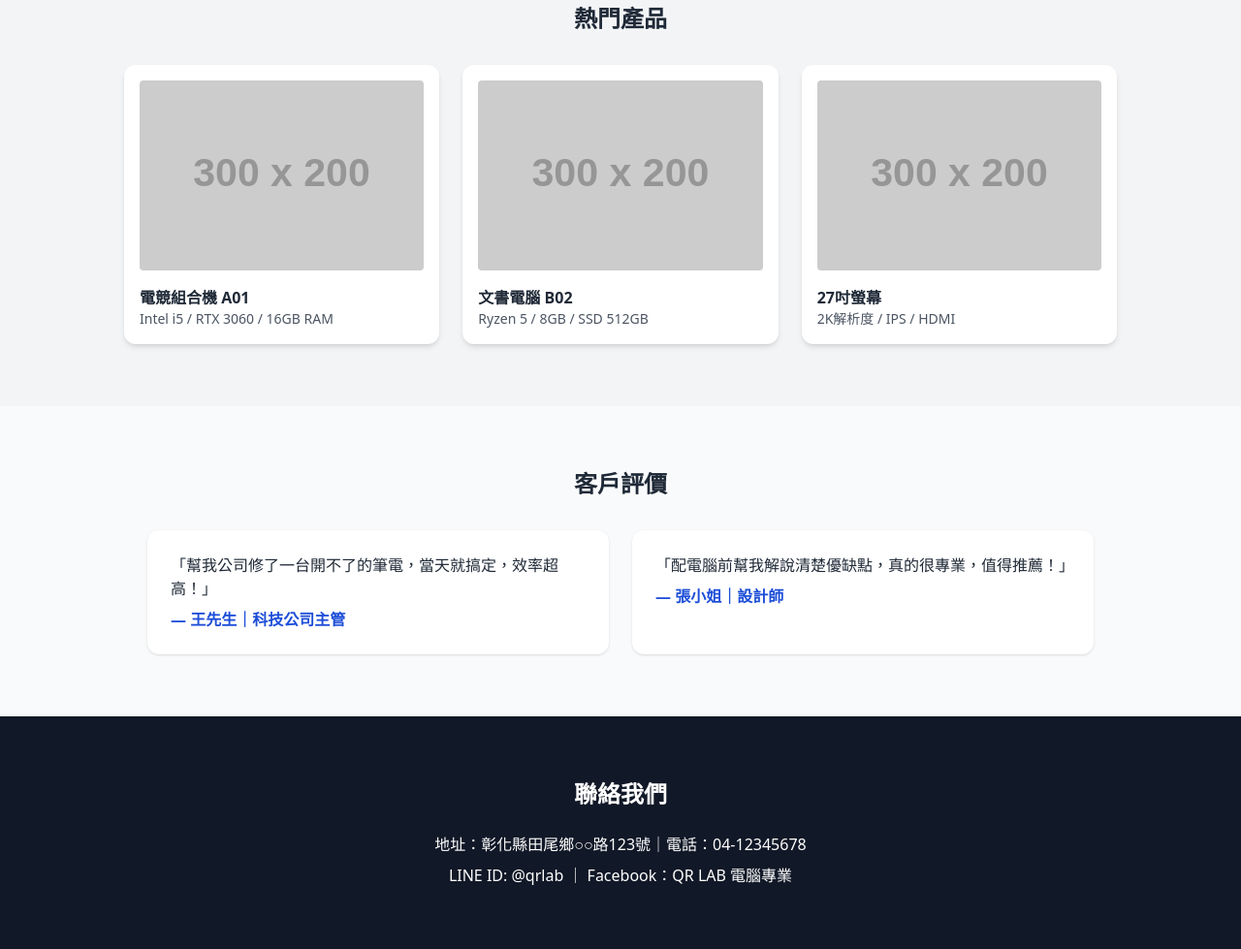
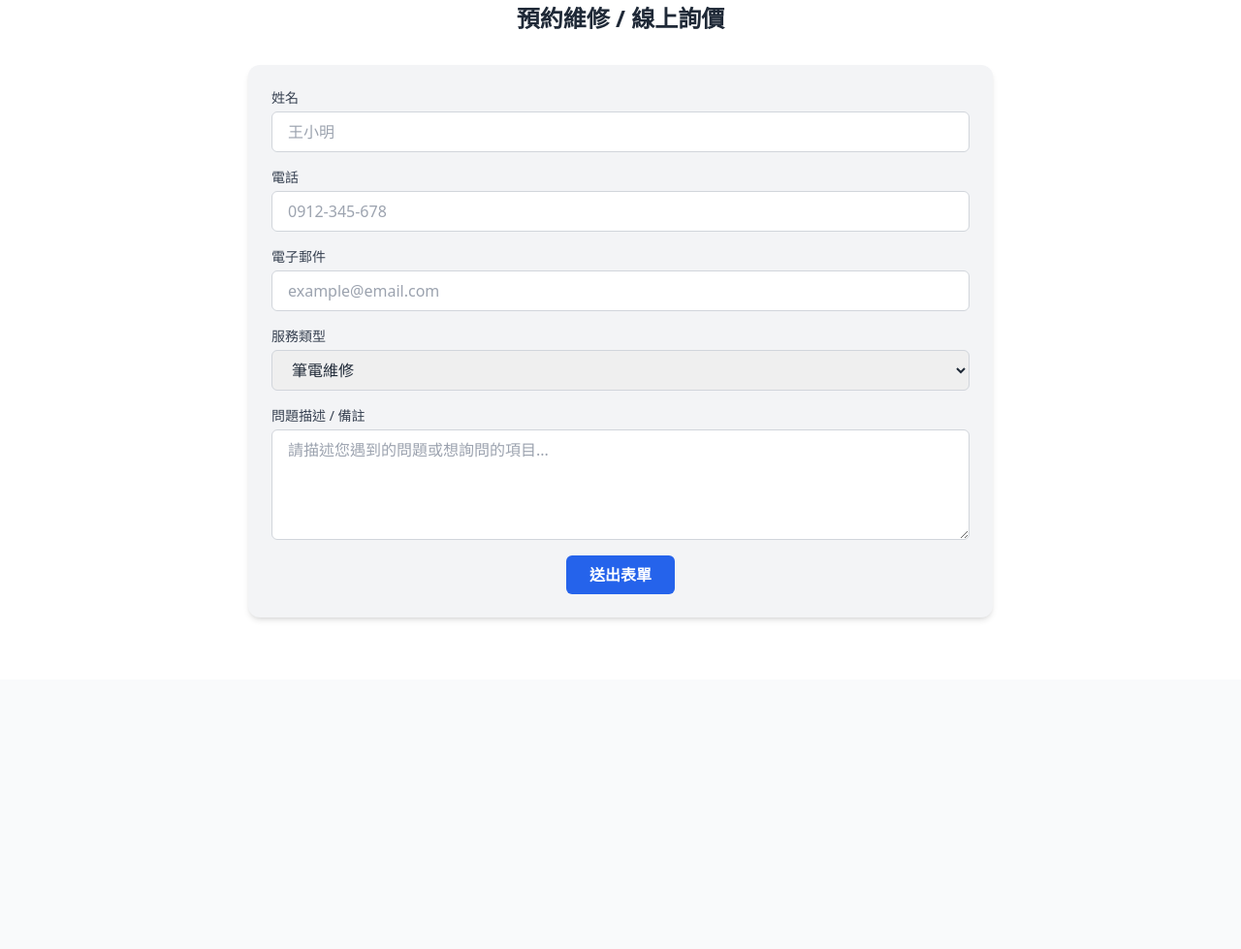
Before and after one commit to JerryChou1/computer-shop, a plain HTML site: page index.html in a window 1280 px wide. Shown: the part 703-1682 px from the top of the page at 97% size. After the commit the page ends 1404 px from the top, so only its background shows below. Drawn offline with nearby package versions, Linux system fonts and the light colour scheme; placeholder pictures from the web are drawn by us.

Commit message:
Update index.html

```diff
--- a/index.html
+++ b/index.html
@@ -5,6 +5,27 @@
   <meta name="viewport" content="width=device-width, initial-scale=1.0">
   <title>電腦維修與IT支援｜QR LAB</title>
   <script src="https://cdn.tailwindcss.com"></script>
+  <script>
+    function handleSubmit(e) {
+      e.preventDefault();
+      const form = e.target;
+      const data = new FormData(form);
+      fetch("https://formspree.io/f/your-form-id", {
+        method: "POST",
+        body: data,
+        headers: {
+          'Accept': 'application/json'
+        }
+      }).then(response => {
+        if (response.ok) {
+          document.getElementById('form-success').classList.remove('hidden');
+          form.reset();
+        } else {
+          alert('送出失敗，請稍後再試。');
+        }
+      }).catch(() => alert('連線錯誤，請稍後再試。'));
+    }
+  </script>
 </head>
 <body class="bg-gray-50 text-gray-800">
   <!-- Hero Section -->
@@ -40,52 +61,40 @@
     </div>
   </section>
 
-  <!-- Product Highlights -->
-  <section class="bg-gray-100 py-16 px-6">
-    <div class="max-w-5xl mx-auto">
-      <h2 class="text-2xl font-bold text-center mb-8">熱門產品</h2>
-      <div class="grid grid-cols-1 md:grid-cols-3 gap-6">
-        <div class="bg-white shadow-md rounded-xl p-4">
-          <img src="https://via.placeholder.com/300x200" alt="Product 1" class="mb-4 rounded">
-          <h3 class="font-semibold">電競組合機 A01</h3>
-          <p class="text-sm text-gray-600">Intel i5 / RTX 3060 / 16GB RAM</p>
+  <!-- Inquiry Form Section -->
+  <section id="inquiry" class="bg-white py-16 px-6">
+    <div class="max-w-3xl mx-auto">
+      <h2 class="text-2xl font-bold text-center mb-8">預約維修 / 線上詢價</h2>
+      <form onsubmit="handleSubmit(event)" class="bg-gray-100 shadow-md rounded-xl p-6 space-y-4">
+        <div>
+          <label class="block text-sm font-medium text-gray-700">姓名</label>
+          <input name="name" required type="text" class="mt-1 block w-full px-4 py-2 rounded-md border border-gray-300" placeholder="王小明">
         </div>
-        <div class="bg-white shadow-md rounded-xl p-4">
-          <img src="https://via.placeholder.com/300x200" alt="Product 2" class="mb-4 rounded">
-          <h3 class="font-semibold">文書電腦 B02</h3>
-          <p class="text-sm text-gray-600">Ryzen 5 / 8GB / SSD 512GB</p>
+        <div>
+          <label class="block text-sm font-medium text-gray-700">電話</label>
+          <input name="phone" required type="tel" class="mt-1 block w-full px-4 py-2 rounded-md border border-gray-300" placeholder="0912-345-678">
         </div>
-        <div class="bg-white shadow-md rounded-xl p-4">
-          <img src="https://via.placeholder.com/300x200" alt="Product 3" class="mb-4 rounded">
-          <h3 class="font-semibold">27吋螢幕</h3>
-          <p class="text-sm text-gray-600">2K解析度 / IPS / HDMI</p>
+        <div>
+          <label class="block text-sm font-medium text-gray-700">電子郵件</label>
+          <input name="email" required type="email" class="mt-1 block w-full px-4 py-2 rounded-md border border-gray-300" placeholder="example@email.com">
         </div>
-      </div>
+        <div>
+          <label class="block text-sm font-medium text-gray-700">服務類型</label>
+          <select name="service" class="mt-1 block w-full px-4 py-2 rounded-md border border-gray-300">
+            <option>筆電維修</option>
+            <option>桌機升級</option>
+            <option>企業IT支援</option>
+            <option>其他</option>
+          </select>
+        </div>
+        <div>
+          <label class="block text-sm font-medium text-gray-700">問題描述 / 備註</label>
+          <textarea name="message" class="mt-1 block w-full px-4 py-2 rounded-md border border-gray-300" rows="4" placeholder="請描述您遇到的問題或想詢問的項目..."></textarea>
+        </div>
+        <div class="text-center">
+          <button type="submit" class="bg-blue-600 text-white px-6 py-2 rounded-md hover:bg-blue-700 font-semibold">送出表單</button>
+        </div>
+        <p id="form-success" class="text-green-600 text-center font-semibold hidden">✅ 表單已成功送出，謝謝您的聯絡！</p>
+      </form>
     </div>
   </section>
-
-  <!-- Testimonials -->
-  <section class="py-16 px-6 max-w-5xl mx-auto">
-    <h2 class="text-2xl font-bold text-center mb-8">客戶評價</h2>
-    <div class="grid grid-cols-1 md:grid-cols-2 gap-6">
-      <div class="bg-white p-6 shadow rounded-xl">
-        <p>「幫我公司修了一台開不了的筆電，當天就搞定，效率超高！」</p>
-        <p class="mt-2 font-semibold text-blue-700">— 王先生｜科技公司主管</p>
-      </div>
-      <div class="bg-white p-6 shadow rounded-xl">
-        <p>「配電腦前幫我解說清楚優缺點，真的很專業，值得推薦！」</p>
-        <p class="mt-2 font-semibold text-blue-700">— 張小姐｜設計師</p>
-      </div>
-    </div>
-  </section>
-
-  <!-- Contact Section -->
-  <section id="contact" class="bg-gray-900 text-white py-16 px-6">
-    <div class="max-w-4xl mx-auto text-center">
-      <h2 class="text-2xl font-bold mb-6">聯絡我們</h2>
-      <p>地址：彰化縣田尾鄉○○路123號｜電話：04-12345678</p>
-      <p class="mt-2">LINE ID: @qrlab ｜ Facebook：QR LAB 電腦專業</p>
-    </div>
-  </section>
-</body>
-</html>
```
